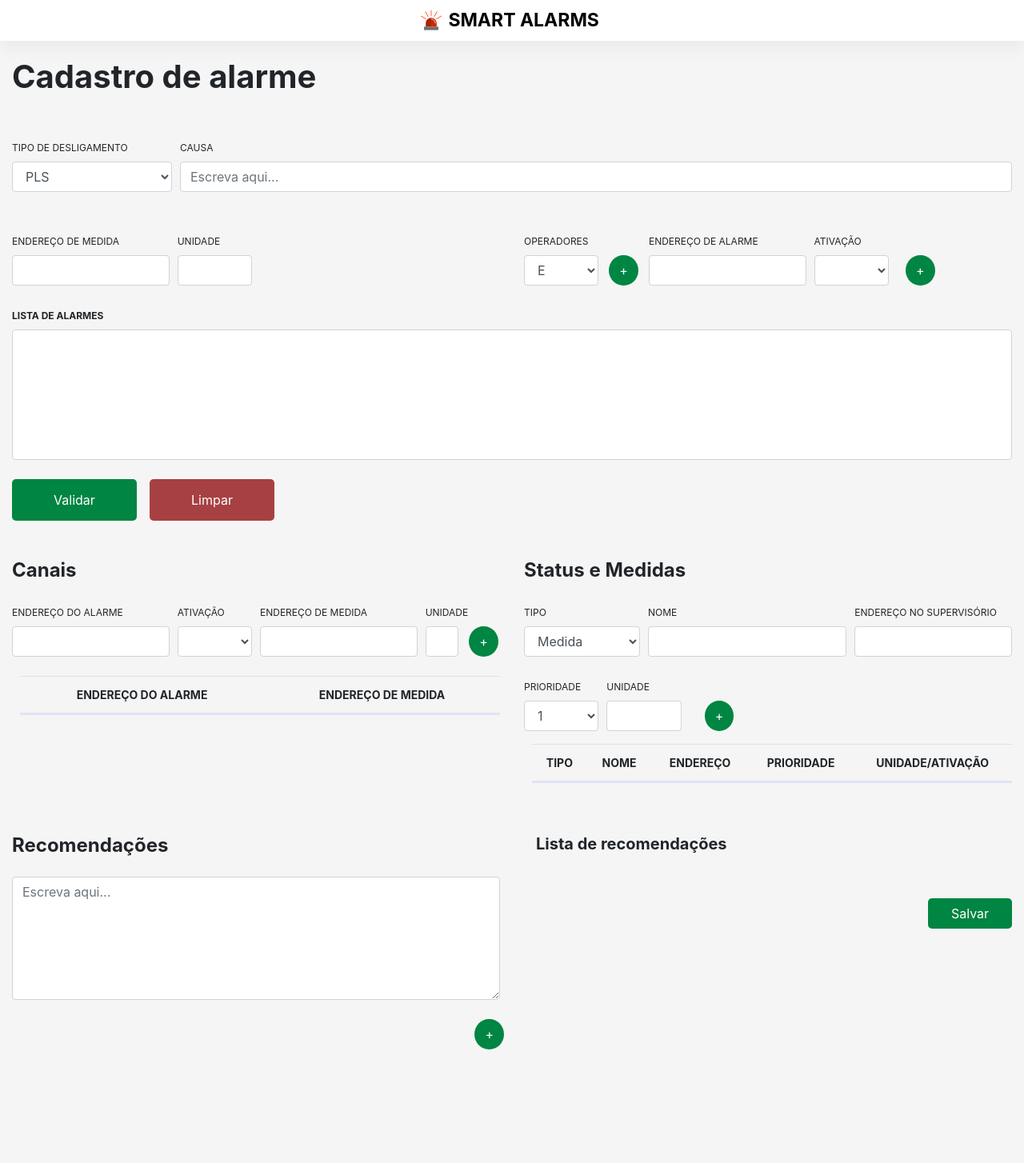
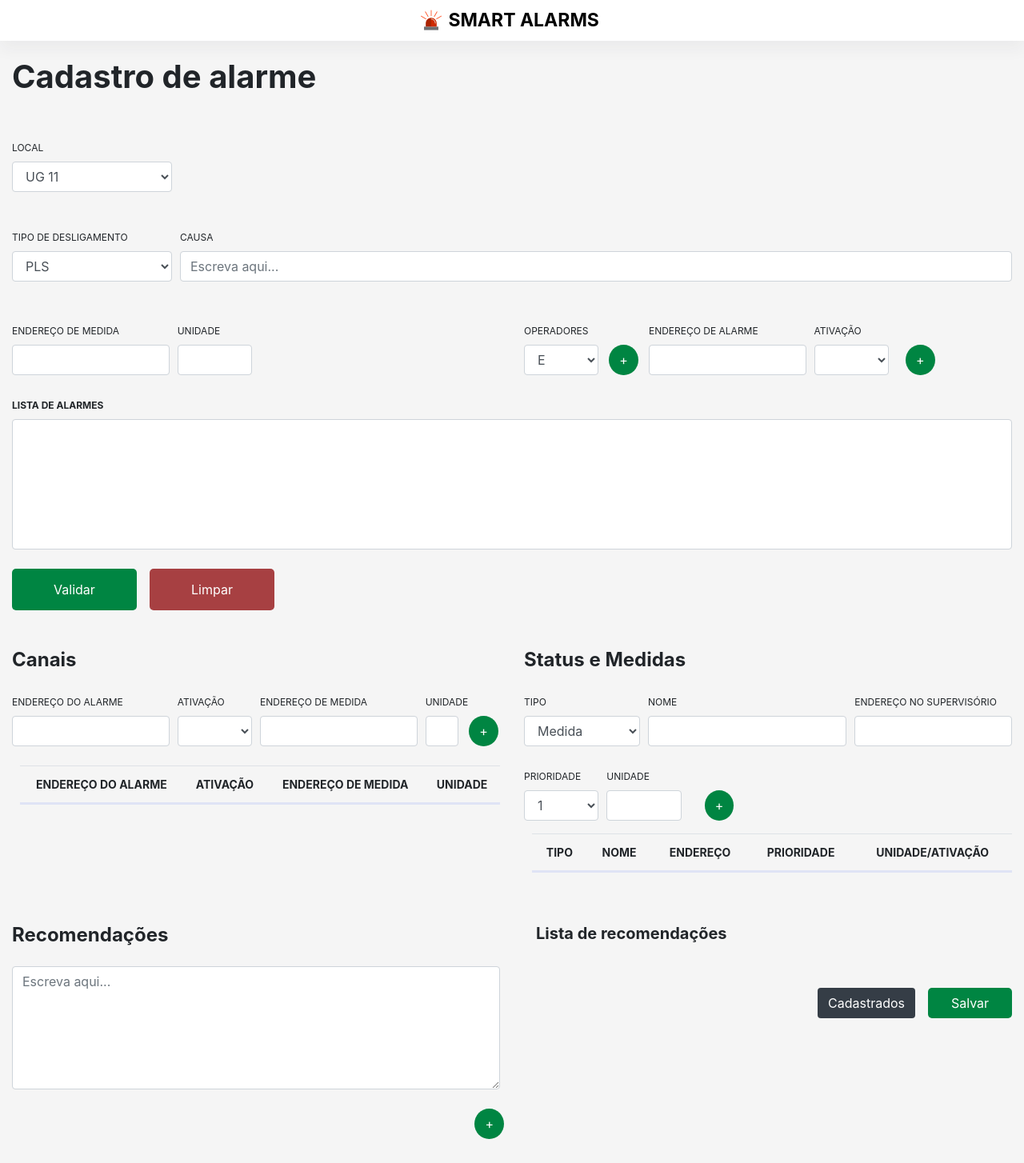
Before and after one commit to Carloshvf/SMART-ALARMS-MVC, a Nuxt app: page /register in a window 1280 px wide. Shown: the whole page at 80% size. Before the commit the page ends 1342 px from the top, so only its background shows below. Built offline with nearby package versions, Linux system fonts and the light colour scheme.

Commit message:
Corrigindo bugs

```diff
--- a/components/CardRegistered.vue
+++ b/components/CardRegistered.vue
@@ -5,16 +5,29 @@
                 <span>Causa</span>
                 <p>TEMPERATURA ELEVADA ROLAMENTO DO ESTATOR GERADOR</p>
                 <hr>
-                <div class="align">
-                    <button class="btn mr-5">Excluir</button>
-                    <button class="btn ml-5">Editar</button>
+                <div class="align options">
+                    <button class="btn mr-5">Excluir <delete class="options"></delete>
+                    </button>
+
+                    <nuxt-link to="/register" class="btn options ml-5">
+                    Editar
+
+                    </nuxt-link>
                 </div>
             </div>
         </div>
 </template>
 
 <script>
+import Delete from 'vue-material-design-icons/Delete.vue';
+
+
 export default {
+
+    components: {
+        Delete,
+
+    }
 
 }
 
@@ -31,4 +44,15 @@ button:hover {
 .align {
     text-align: center;
 }
+
+.options {
+    font-weight: bold;
+    font-size: 12px;
+    color: #B5B5B5;
+}
+
+.options:hover {
+    color: #008542;
+    transition: $transition;
+}
 </style>
--- a/pages/register/index.vue
+++ b/pages/register/index.vue
@@ -3,6 +3,26 @@
     <div class="form-row align-items-end mt-4">
       <div class="col">
         <h1 class="mt-5 titles">Cadastro de alarme</h1>
+      </div>
+    </div>
+
+    <div class="form-row mt-4">
+      <div class="col-2">
+        <label class="mt-4 sizing">LOCAL</label>
+        <select class="form-control" v-model="local">
+          <option>UG 11</option>
+          <option>UG 12</option>
+          <option>UG 18</option>
+          <option>UG 21</option>
+          <option>UG 22</option>
+          <option>UG 28</option>
+          <option>UG 31</option>
+          <option>UG 32</option>
+          <option>UG 38</option>
+          <option>CAV1</option>
+          <option>CAV2</option>
+          <option>CAV13</option>
+        </select>
       </div>
     </div>
     <!-- Mexer nos hover -->
@@ -12,6 +32,7 @@
         <select class="form-control" v-model="offType">
           <option>PLS</option>
           <option>PLST</option>
+          <option>TRIP</option>
         </select>
       </div>
       <div class="col-10">
@@ -25,11 +46,11 @@
         <div class="form-row align-items-end">
           <div class="col-4">
             <label class="sizing">ENDEREÇO DE MEDIDA</label>
-            <input type="text" class="form-control" v-model="textMedida">
+            <input maxlength="20" minlength="3" type="text" style="text-transform: uppercase;" class="form-control" v-model="textMedida">
           </div>
           <div class="col-2">
             <label class="sizing">UNIDADE</label>
-            <input type="text" class="form-control" v-model="unit1" >
+            <input maxlength="15" minlength="1" type="text" class="form-control" v-model="unit1" >
           </div>
 
         </div>
@@ -50,7 +71,7 @@
           </div>
           <div class="col-4">
             <label class="sizing">ENDEREÇO DE ALARME</label>
-            <input type="text" class="form-control" v-model="textAlarme">
+            <input maxlength="20" minlength="3" type="text" style="text-transform: uppercase;" class="form-control" v-model="textAlarme">
           </div>
           <div class="col-2">
             <label class="sizing">ATIVAÇÃO</label>
@@ -90,7 +111,7 @@
         <div class="form-row align-items-end mt-3">
           <div class="col-4">
             <label class="sizing">ENDEREÇO DO ALARME</label>
-            <input type="text" class="form-control" v-model="infoAlarme">
+            <input maxlength="20" minlength="3" type="text" style="text-transform: uppercase;" class="form-control" v-model="infoAlarme">
           </div>
           <div class="col-2">
             <label class="sizing">ATIVAÇÃO</label>
@@ -101,12 +122,12 @@
           </div>
           <div class="col-4">
             <label class="sizing">ENDEREÇO DE MEDIDA</label>
-            <input type="text" class="form-control" v-model="infoMedida" >
+            <input maxlength="20" minlength="3" type="text" style="text-transform: uppercase;" class="form-control" v-model="infoMedida" >
           </div>
 
           <div class="col-1">
             <label class="sizing">UNIDADE</label>
-            <input type="text" class="form-control" v-model="unit2">
+            <input maxlength="15" minlength="1" type="text" class="form-control" v-model="unit2">
           </div>
           <div class="ml-2">
             <button class="btn btn-green rounded-circle" @click="sendEnderecos()">+</button>
@@ -118,15 +139,19 @@
                 <thead>
                   <tr class="address border-line">
                     <th scope="col">ENDEREÇO DO ALARME</th>
+                    <th scope="col">ATIVAÇÃO</th>
                     <th scope="col">ENDEREÇO DE MEDIDA</th>
+                    <th scope="col">UNIDADE</th>
                   </tr>
                 </thead>
                 <tbody>
-                  <tr v-for="item in end" :key="item.id">
+                  <tr v-for="(item, index) in end" :key="item.id">
                     <td class="border-line">{{ item.end_alarme }}</td>
+                    <td class="border-line">{{ item.ativacao }}</td>
                     <td class="border-line"> {{ item.end_medida }}</td>
+                    <td class="border-line">{{ item.unidade }}</td>
                     <td class="border-line">
-                      <delete-outline @click="cleanCanais()"/>
+                      <delete-outline @click="cleanCanais(index)"/>
                     </td>
                   </tr>
                 </tbody>
@@ -157,7 +182,7 @@
           </div>
           <div class="col-4">
             <label class="sizing">ENDEREÇO NO SUPERVISÓRIO</label>
-            <input type="text" class="form-control" v-model="infoSuper">
+            <input maxlength="20" minlength="3" type="text" style="text-transform: uppercase;" class="form-control" v-model="infoSuper">
           </div>
         </div>
         <div class="form-row align-items-end mt-4">
@@ -171,7 +196,7 @@
           <div class="col-2">
             <div v-if="types == 'Medida'">
               <label class="sizing">UNIDADE</label>
-              <input type="text" class="form-control" v-model="unit3">
+              <input maxlength="15" minlength="1" type="text" class="form-control" v-model="unit3">
             </div>
             <div v-else-if="types == 'Status'">
               <label class="sizing">ATIVAÇÃO</label>
@@ -197,13 +222,16 @@
                 </tr>
               </thead>
               <tbody>
-                <tr v-for="value in measures" :key="value.id">
+                <tr v-for="(value, index) in measures" :key="value.id">
                   <td class="border-line">{{ value.tipo }}</td>
                   <td class="border-line">{{ value.nome }}</td>
                   <td class="border-line">{{ value.end_supervisorio }}</td>
                   <td class="border-line">{{ value.prioridade }}</td>
                   <td class="border-line" v-if="types == 'Medida'">{{ value.unidade }}</td>
                   <td class="border-line" v-else-if="types == 'Status'">{{ value.valor_operacao }}</td>
+                  <td class="border-line">
+                      <delete-outline @click="cleanStatus(index)"/>
+                  </td>
                 </tr>
               </tbody>
             </table>
@@ -240,6 +268,7 @@
         </div>
       <div class="mt-5">
         <button class="btn btn-green btn-salvar" @click="saveData()">Salvar</button>
+        <nuxt-link to="/registered" class="btn btn-cadastrados mr-3">Cadastrados</nuxt-link>
       </div>
     </div>
     <!-- RECOMENDAÇÕES -->
@@ -261,6 +290,7 @@ export default {
   data() {
     return {
       types: 'Medida',
+      local: "UG 11",
       logic: "",
       offType: "PLS",
       reason: "",
@@ -301,10 +331,21 @@ export default {
     },
 //  Teve q usar o join() pra poder botar um separador entre os elementos da string( o join() junta todos os elementos de uma array em uma string e retorna esta string.)
     sendActivation() {
-      this.pushed.push(this.textAlarme, "-", this.activation1)
-      this.separador = this.pushed.join(' ')
-      this.separador = this.separador.replace(/\s-\s/g, "-")
-      this.logic = this.separador
+      if (isNaN(this.textMedida.charAt(0)) == true && isNaN(this.textMedida.charAt(1)) == true &&
+        isNaN(this.textAlarme.charAt(0)) == true && isNaN(this.textAlarme.charAt(1)) == true) {
+
+        alert("Os endereços precisam possuir dois numeros como os primeiros caracteres")
+      }
+      else if(isNaN(this.textMedida.charAt(0)) == false && isNaN(this.textMedida.charAt(1)) == false &&
+        isNaN(this.textAlarme.charAt(0)) == false && isNaN(this.textAlarme.charAt(1)) == false) {
+        this.textMedida = this.textMedida.replace(/\s/g, '').toUpperCase()
+        this.textAlarme = this.textAlarme.replace(/\s/g, '').toUpperCase()
+        this.pushed.push(this.textAlarme, "-", this.activation1)
+        this.separador = this.pushed.join(' ')
+        this.separador = this.separador.replace(/\s-\s/g, "-")
+        this.logic = this.separador
+
+      }
 
     },
 
@@ -314,16 +355,19 @@ export default {
     },
 
     sendEnderecos() {
+      this.infoAlarme = this.infoAlarme.replace(/\s/g, '').toUpperCase()
+      this.infoMedida = this.infoMedida.replace(/\s/g, '').toUpperCase()
       this.end.push({ end_alarme: this.infoAlarme, ativacao: this.activation2 ,end_medida: this.infoMedida, unidade: this.unit2 })
 
     },
 
     sendMeasures() {
+      this.infoSuper = this.infoSuper.replace(/\s/g, '').toUpperCase()
       this.measures.push({ tipo: this.types, nome: this.name, end_supervisorio: this.infoSuper, prioridade:this.priority, unidade: this.unit3, valor_operacao: this.activation3 })
 
     },
 
-    teste(pushed, value) {
+    validation(pushed, value) {
       return this.pushed.filter((v) => (v === value)).length;
     },
 
@@ -337,12 +381,19 @@ export default {
       this.end.splice(index, 1)
     },
 
+    cleanStatus(index) {
+      this.measures.splice(index, 1)
+    },
+
     validate() {
      if (this.pushed[this.pushed.length - 1] == 'E'|| this.pushed[0] == 'E' || this.pushed[this.pushed.length - 1] == 'OU' || this.pushed[0] == 'OU') {
        alert("A lógica não esta válida")
      }
-     else if(this.teste(this.pushed, '(') != this.teste(this.pushed, ')')) {
+     else if(this.validation(this.pushed, '(') != this.validation(this.pushed, ')')) {
        alert("Feche o parenteses da lógica")
+     }
+     else if(this.pushed.length == false) {
+       alert("Por favor preencha todos os campos")
      }
      else {
        alert("A expressão esta correta")
@@ -357,6 +408,7 @@ export default {
 
       this.allData.push({
         tipo_desligamento: this.offType,
+        local: this.local,
         causa: this.reason,
         endereco_medida: this.textMedida,
         unidade: this.unit1,
@@ -368,6 +420,7 @@ export default {
        })
       this.sendAlarms({info: this.allData[0]})
       alert("Salvo com sucesso")
+      // window.location.reload()
 
     }
   }
@@ -423,6 +476,12 @@ export default {
   float: right;
 }
 
+.btn-cadastrados {
+  color: #ffffff;
+  background-color: $dark-purple;
+  float: right;
+}
+
 .push-area {
   height: 163px;
   resize: none;
@@ -443,10 +502,6 @@ export default {
   font-size: 14px;
 }
 
-.bullet {
-  list-style-type: none;
-}
-
 @media (min-width: 1200px) {
   .container{
       max-width: 1300px;
--- a/store/index.js
+++ b/store/index.js
@@ -40,7 +40,7 @@ export const actions = {
   async sendLogic ( context, { valid }) {
     await this.$axios
       .post('https://api-smartalarms-dev.transformacaodigitalspassu.com.br:3000/regra/' + valid)
-      console.log(valid)
+
 
   },
 
```
